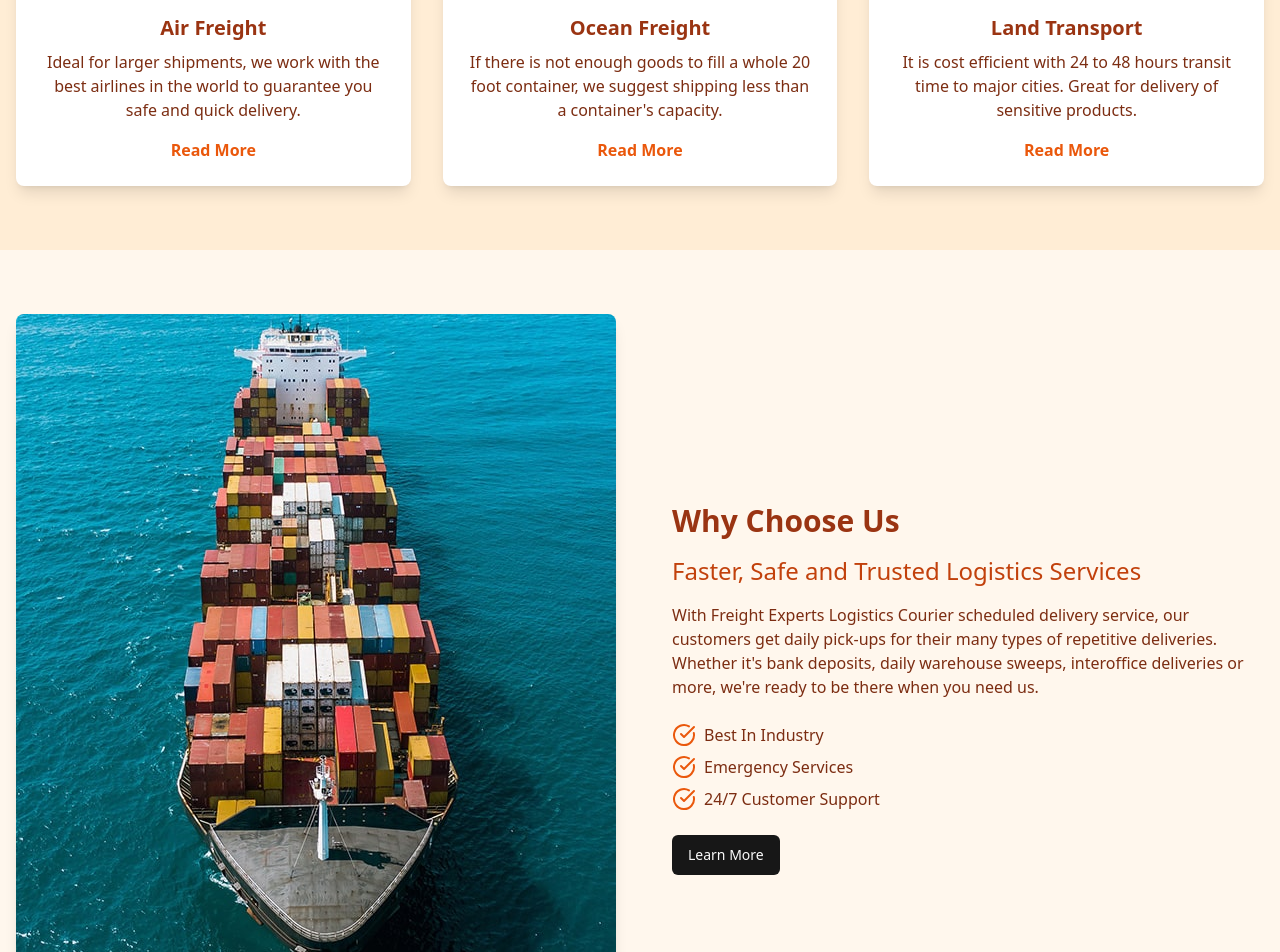
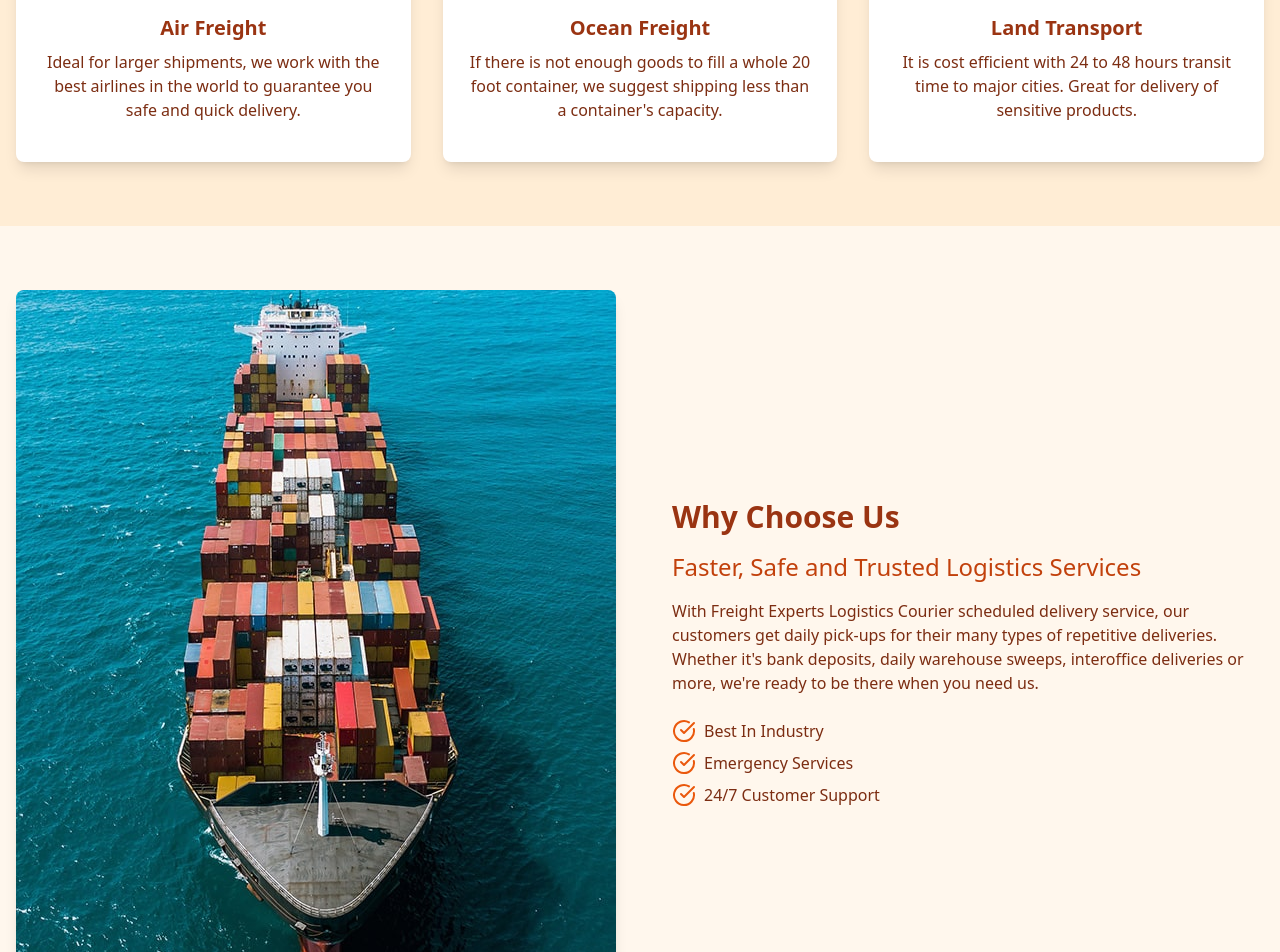
Before and after one commit to Uyiosa2607/courier_client, a React (Vite) app: page / in a window 1280 px wide. Shown: the part 1060-2012 px from the top of the page. Built offline with nearby package versions, Linux system fonts and the light colour scheme.

Commit message:
visual improvements

```diff
--- a/src/App.jsx
+++ b/src/App.jsx
@@ -12,6 +12,7 @@ import {
 import Header from "./components/sys/Header";
 import Footer from "./components/sys/Footer";
 import Map from "./components/map/map";
+import { Link } from "react-router-dom";
 
 function App() {
   const [trackingNumber, setTrackingNumber] = useState("");
@@ -102,7 +103,9 @@ function App() {
                   providing the best logistics solutions for businesses of all
                   sizes.
                 </p>
-                <Button>Learn More</Button>
+                <Link to="/about">
+                  <Button>Learn More</Button>
+                </Link>
               </div>
             </div>
           </div>
@@ -146,12 +149,12 @@ function App() {
                     {service.title}
                   </h3>
                   <p className="mb-4 text-orange-900">{service.description}</p>
-                  <a
+                  {/* <a
                     href="#"
                     className="text-orange-600 hover:text-orange-700 font-semibold"
                   >
                     Read More
-                  </a>
+                  </a> */}
                 </div>
               ))}
             </div>
@@ -199,7 +202,7 @@ function App() {
                     </span>
                   </li>
                 </ul>
-                <Button>Learn More</Button>
+                {/* <Button>Learn More</Button> */}
               </div>
             </div>
           </div>
```
